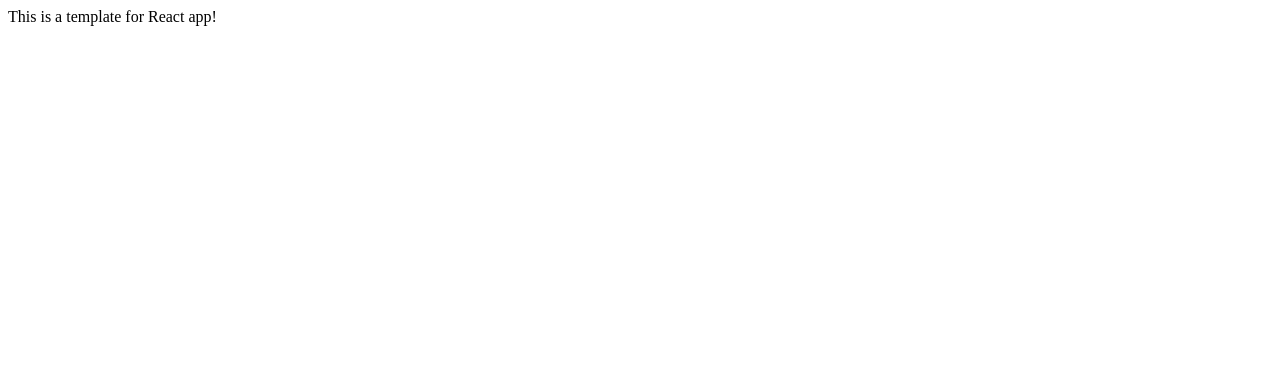
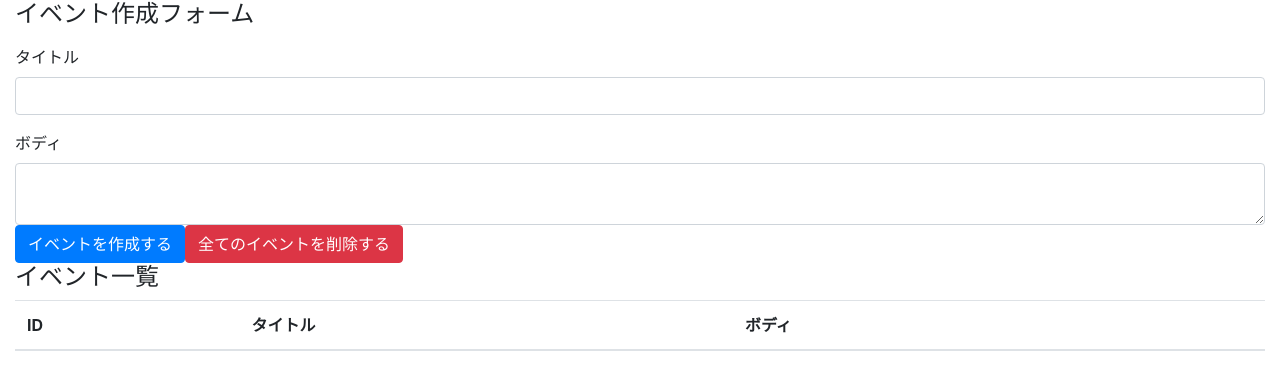
Before and after one commit to atsuc1973/react-hooks-101, a React (Create React App) app: page / in a window 1280 px wide. Shown: the top 390 px of the page. Built offline with nearby package versions, Linux system fonts and the light colour scheme.

Commit message:
create event form and event table with bootstrap

```diff
--- a/package.json
+++ b/package.json
@@ -3,6 +3,7 @@
   "version": "0.1.0",
   "private": true,
   "dependencies": {
+    "bootstrap": "4.3.1",
     "react": "^17.0.2",
     "react-dom": "^17.0.2",
     "react-scripts": "3.0.1"
--- a/src/App.js
+++ /dev/null
@@ -1,11 +0,0 @@
-import React from 'react'
-
-const App = () => {
-  return (
-    <div>
-      This is a template for React app!
-    </div>
-  );
-}
-
-export default App
--- /dev/null
+++ b/src/components/App.js
@@ -0,0 +1,37 @@
+import React from 'react'
+import 'bootstrap/dist/css/bootstrap.min.css';
+
+const App = () => {
+  return (
+    <div className="container-fluid">
+      <h4>イベント作成フォーム</h4>
+      <form>
+        <div className="form-group"></div>
+        <label htmlFor="formEventTitle">タイトル</label>
+        <input className="form-control" id="formEventTitle"/>
+
+        <div className="form-group"></div>
+        <label htmlFor="formEventTitle">ボディ</label>
+        <textarea className="form-control" id="formEventTitle"/>
+
+        <button className="btn btn-primary">イベントを作成する</button>
+        <button className="btn btn-danger">全てのイベントを削除する</button>
+      </form>
+        <h4>イベント一覧</h4>
+        <table className="table table-hover">
+          <thead>
+            <tr>
+              <th>ID</th>
+              <th>タイトル</th>
+              <th>ボディ</th>
+              <th></th>
+            </tr>
+          </thead>
+          <tbody>
+          </tbody>
+        </table>
+    </div>
+  );
+}
+
+export default App
--- a/src/index.js
+++ b/src/index.js
@@ -1,5 +1,5 @@
 import React from 'react'
 import ReactDOM from 'react-dom'
-import App from './App'
+import App from './components/App'
 
 ReactDOM.render(<App />, document.getElementById('root'))
```
Also changed, not shown: 1 other file (tests, documents, lock files or other folders).
